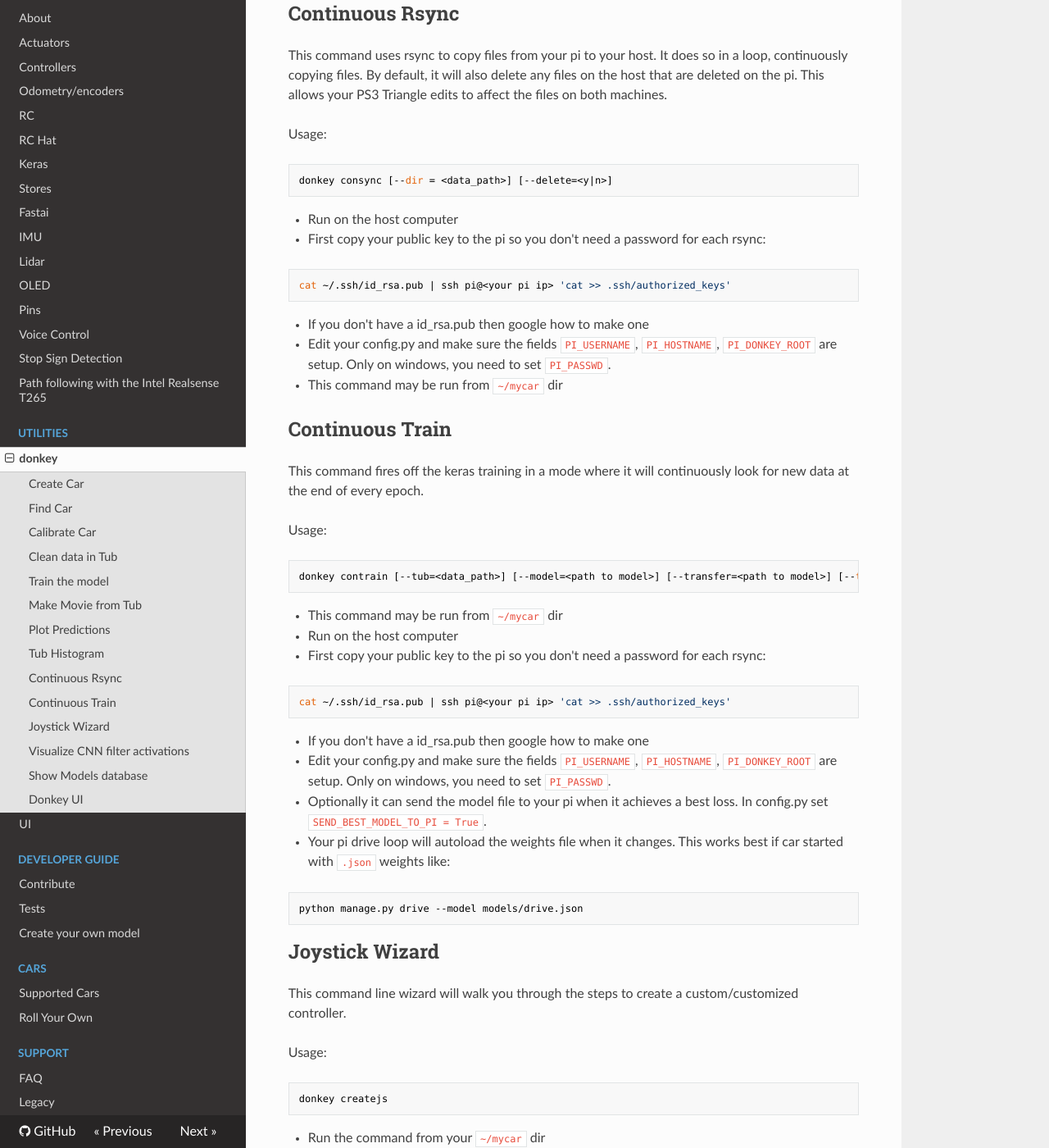
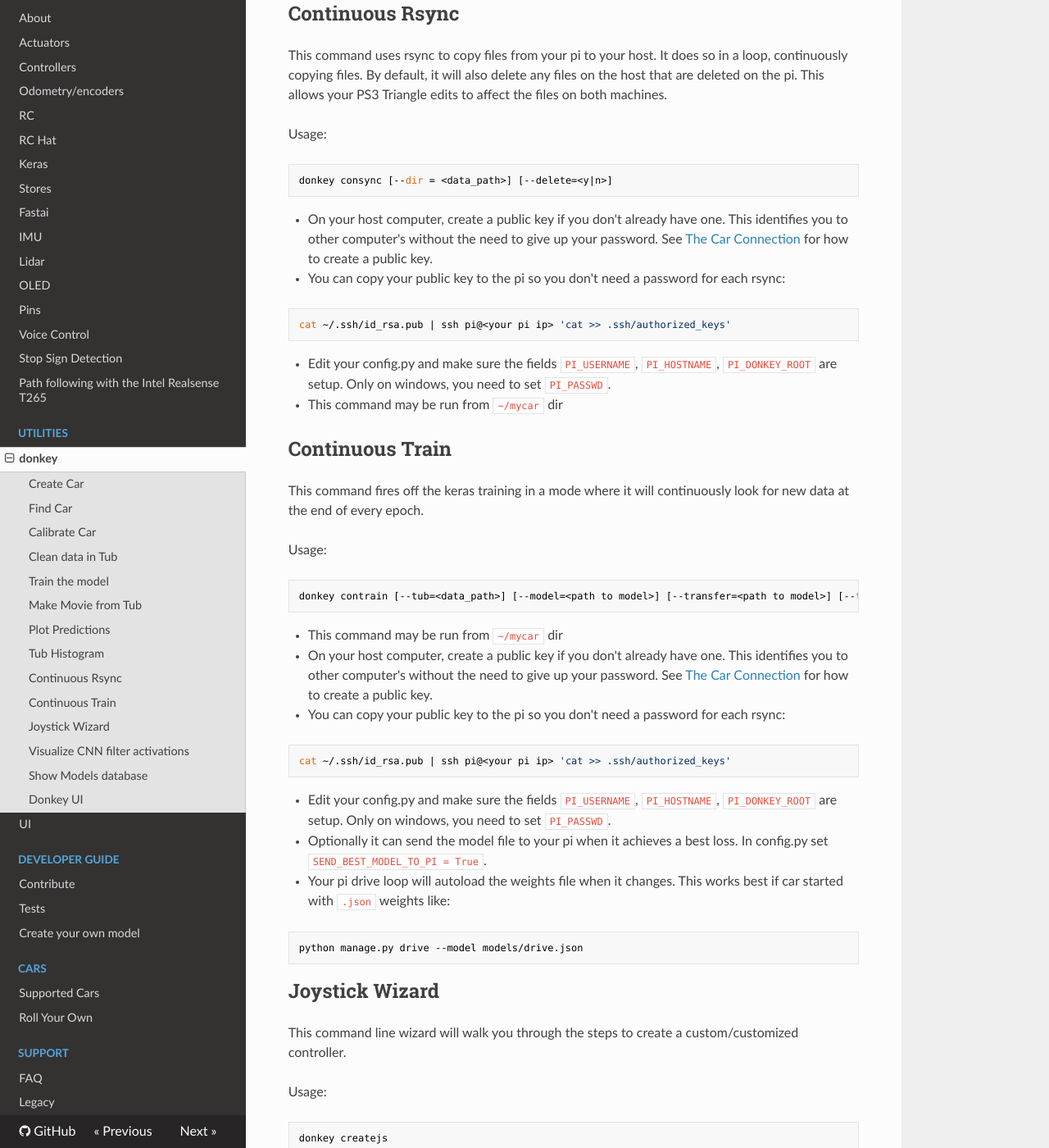
Before and after one commit to autorope/donkeydocs, an MkDocs documentation site: the page built from docs/utility/donkey.md, in a window 1280 px wide and 1400 px high, scrolled down 3864 px. Shown: the whole window at 82% size. Built offline with MkDocs 1.6.1, drawn with Linux system fonts in a browser that asks for light colours; nearby versions of some CDN libraries.

Commit message:
Update donkey ui for PI_USERNAME, PI_HOSTNAME - those are necessary to make it work, but they are not documented in the donkey ui section. - Also clarified how to create public key in the rsync and continuous train sections.

````diff
--- a/docs/utility/donkey.md
+++ b/docs/utility/donkey.md
@@ -167,14 +167,13 @@ Usage:
 donkey consync [--dir = <data_path>] [--delete=<y|n>]
 ```
 
-* Run on the host computer
-* First copy your public key to the pi so you don't need a password for each rsync:
+* On your host computer, create a public key if you don't already have one.  This identifies you to other computer's without the need to give up your password.  See [The Car Connection](donkey#the_car_connection) for how to create a public key.
+* You can copy your public key to the pi so you don't need a password for each rsync:
 
 ```bash
 cat ~/.ssh/id_rsa.pub | ssh pi@<your pi ip> 'cat >> .ssh/authorized_keys'
 ```
 
-* If you don't have a id_rsa.pub then google how to make one
 * Edit your config.py and make sure the fields `PI_USERNAME`, `PI_HOSTNAME`, `PI_DONKEY_ROOT` are setup. Only on windows, you need to set `PI_PASSWD`.
 * This command may be run from `~/mycar` dir
 
@@ -189,14 +188,13 @@ donkey contrain [--tub=<data_path>] [--model=<path to model>] [--transfer=<path
 ```
 
 * This command may be run from `~/mycar` dir
-* Run on the host computer
-* First copy your public key to the pi so you don't need a password for each rsync:
+* On your host computer, create a public key if you don't already have one.  This identifies you to other computer's without the need to give up your password.  See [The Car Connection](donkey#the_car_connection) for how to create a public key.
+* You can copy your public key to the pi so you don't need a password for each rsync:
 
 ```bash
 cat ~/.ssh/id_rsa.pub | ssh pi@<your pi ip> 'cat >> .ssh/authorized_keys'
 ```
 
-* If you don't have a id_rsa.pub then google how to make one
 * Edit your config.py and make sure the fields `PI_USERNAME`, `PI_HOSTNAME`, `PI_DONKEY_ROOT` are setup. Only on windows, you need to set `PI_PASSWD`.
 * Optionally it can send the model file to your pi when it achieves a best loss. In config.py set `SEND_BEST_MODEL_TO_PI = True`.
 * Your pi drive loop will autoload the weights file when it changes. This works best if car started with `.json` weights like:
````
Also changed, not shown: docs/utility/ui.md (+2 -0 lines).
